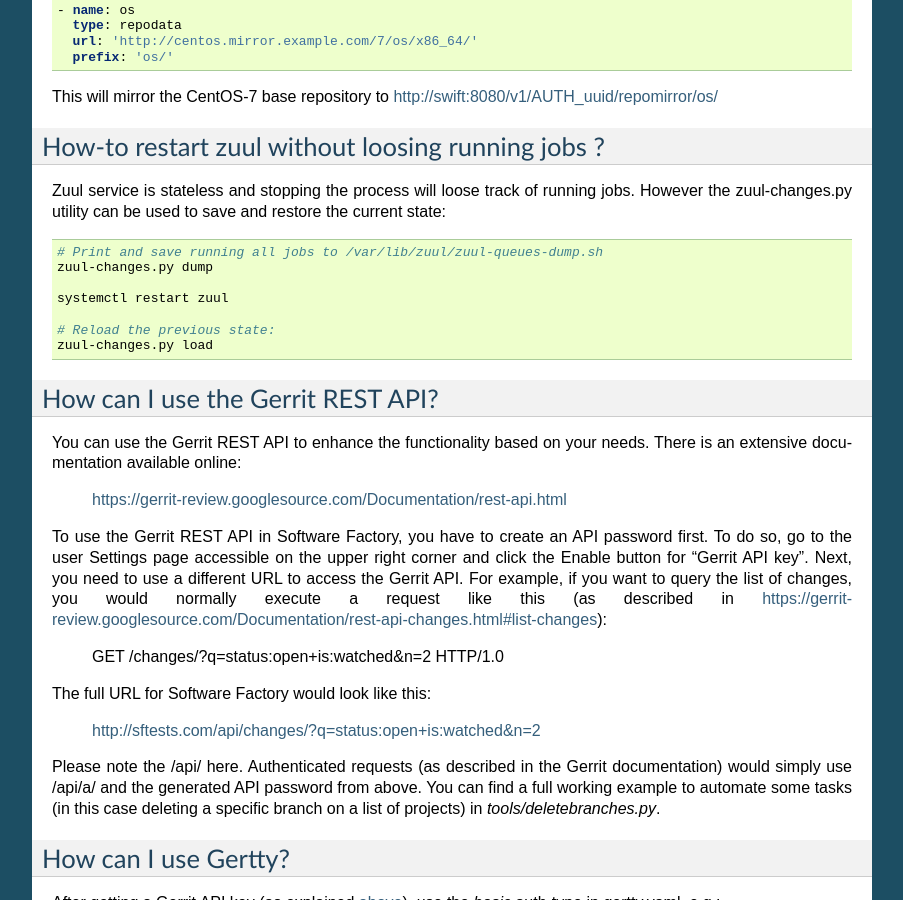
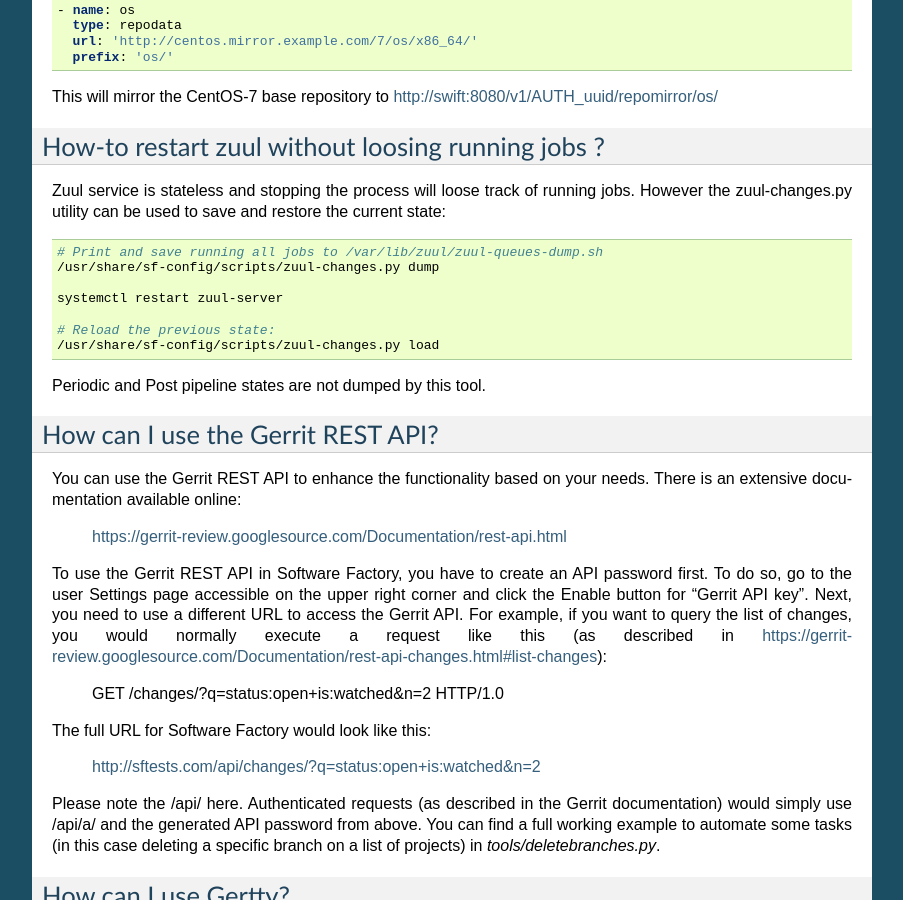
Before and after one commit to softwarefactory-project/sf-docs, a Sphinx documentation site: the page built from docs/faqs.rst, in a window 1280 px wide and 900 px high, scrolled down 2158 px. Shown: the whole window, without its empty margins (198-1101 px from the left). Built offline with Sphinx 7.4.7, drawn with Linux system fonts in a browser that asks for light colours; the version number could not be read and is left out.

Commit message:
Improve zuul-changes cmd faq
Change-Id: Id0b649debe56860a742abb7fdfb86b3e52211fca

```diff
--- a/docs/faqs.rst
+++ b/docs/faqs.rst
@@ -156,13 +156,14 @@ to save and restore the current state:
 .. code-block:: bash
 
     # Print and save running all jobs to /var/lib/zuul/zuul-queues-dump.sh
-    zuul-changes.py dump
+    /usr/share/sf-config/scripts/zuul-changes.py dump
 
-    systemctl restart zuul
+    systemctl restart zuul-server
 
     # Reload the previous state:
-    zuul-changes.py load
+    /usr/share/sf-config/scripts/zuul-changes.py load
 
+Periodic and Post pipeline states are not dumped by this tool.
 
 .. _gerrit-rest-api:
 How can I use the Gerrit REST API?
```
